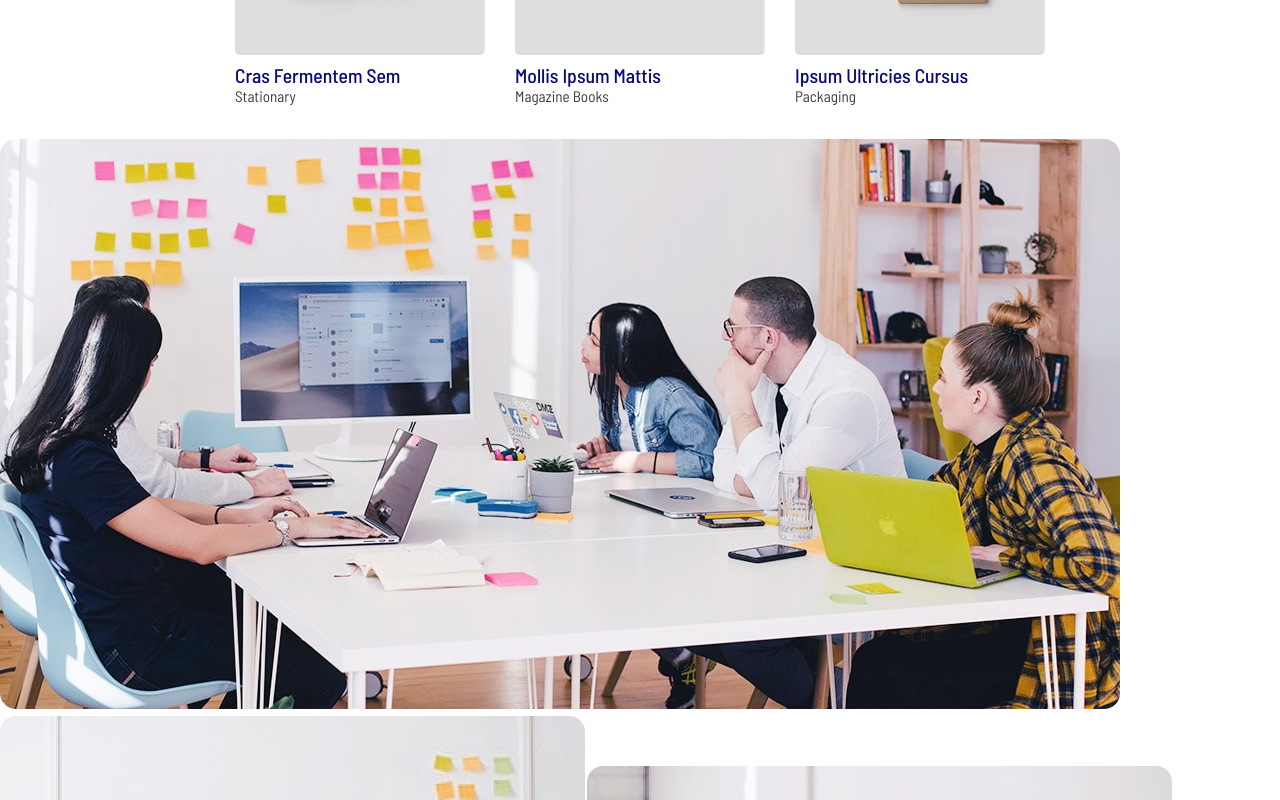
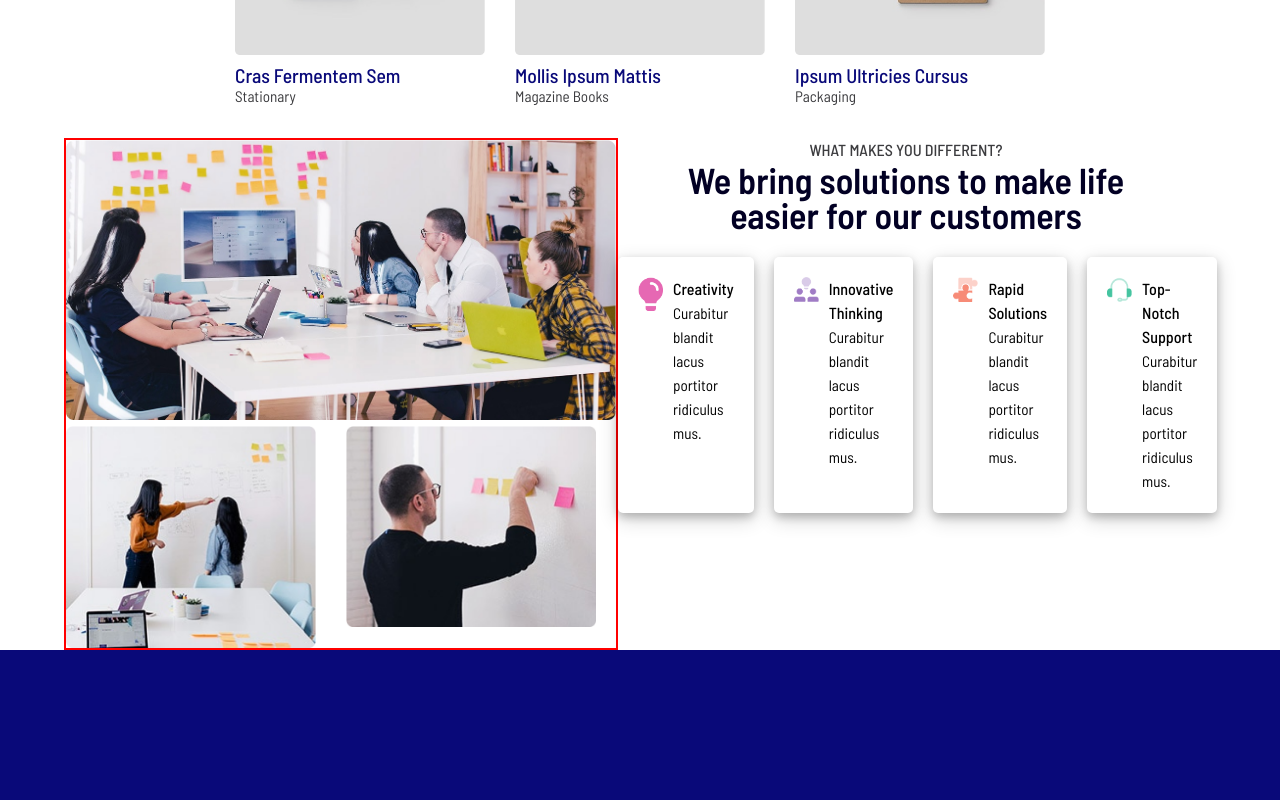
Before and after one commit to Hizmy-M/React-Projects, a React (Vite) app in the folder 06.SandBox-web/: page / in a window 1280 px wide. Shown: the part 2580-3380 px from the top of the page. Built offline with nearby package versions, Linux system fonts and the light colour scheme.

Commit message:
feat: fixed cards

```diff
--- a/06.SandBox-web/src/MakesDifferent.jsx
+++ b/06.SandBox-web/src/MakesDifferent.jsx
@@ -1,14 +1,14 @@
 export default function MakesDifferent() {
     return (
         <section>
-            <div className="different__container">
+            <div className="different__container width">
                 <div className="different__one">
                     <div className="different__image-one">
-                        <img src="/src/assets/image-06.png" alt="image-06" />
+                        <img className="main-image" src="/src/assets/image-06.png" alt="image-06" />
                     </div>
                     <div className="different__image-two">
-                        <img src="/src/assets/image-07.png" alt="image-07" />
-                        <img src="/src/assets/image-08.png" alt="image-08" />
+                        <img className="main-image" src="/src/assets/image-07.png" alt="image-07" />
+                        <img className="main-image" src="/src/assets/image-08.png" alt="image-08" />
                     </div>
                 </div>
                 <div className="different__two">
--- a/06.SandBox-web/src/index.css
+++ b/06.SandBox-web/src/index.css
@@ -407,7 +407,6 @@ body {
   margin-bottom: 30px;
 }
 
-
 .latest__one {
   text-align: center;
   margin-bottom: 30px;
@@ -437,6 +436,24 @@ body {
   color: var(--font-color-light);
 }
 
+
+/* makes different */
+.different__one {
+  border: 2px solid red;
+}
+
+
+.different__two {
+  align-items: center;
+  display: flex;
+  flex-direction: column;
+}
+
+.different__content-one {
+  text-align: center;
+  margin-bottom: 25px;
+}
+
 .different-card-content {
   margin-left: 10px;
 }
@@ -449,6 +466,7 @@ body {
 .different-card-content span {
   font-size: var(--fs-label);
 }
+
 
 
 
@@ -587,6 +605,35 @@ body {
 }
 
 
+/* different content */
+.different__container {
+  display: flex;
+}
+
+.different__two {
+  width: 50%;
+}
+
+.different__image-two {
+  display: flex;
+  gap: 30px;
+}
+
+.different__image-two img {
+  max-width: 250px;
+}
+
+
+
+.different__content-two {
+  display: flex;
+  gap: 20px;
+  width: 100%;
+  max-width: 1000px;
+}
+
+
+
 }
 
 
```
